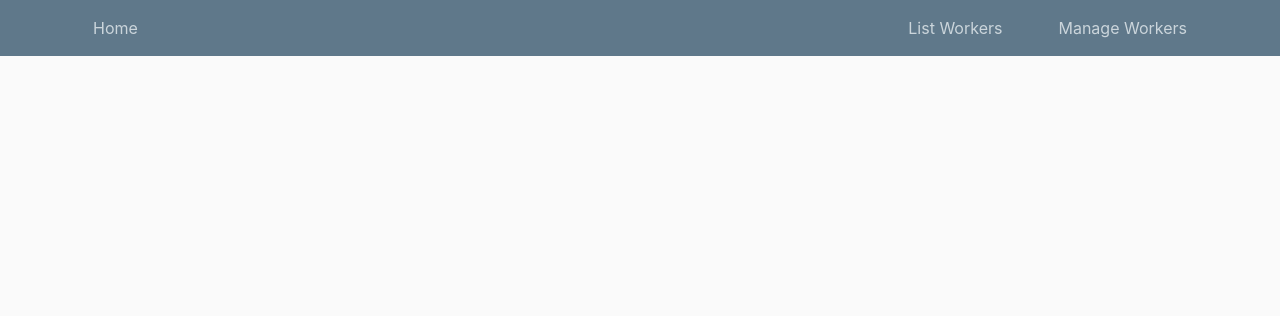
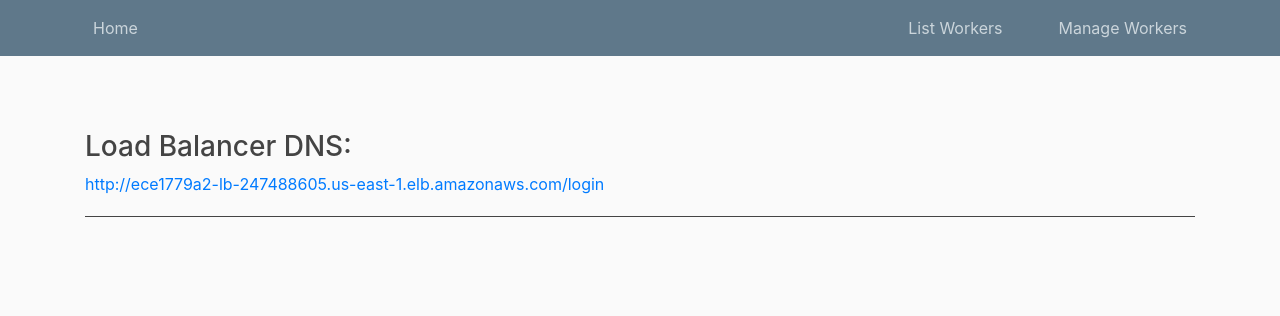
Before and after one commit to AnqiPang/ece1779-a2-managerapp, a Flask app: page /workers in a window 1280 px wide. Shown: the top 316 px of the page. Run offline with Flask 2, Linux system fonts and the light colour scheme; data that the repository does not hold is empty; some libraries are stand-ins or nearby versions.

Commit message:
show LB dns

```diff
--- a/webapp/templates/workerList.html
+++ b/webapp/templates/workerList.html
@@ -2,6 +2,13 @@
 {% block content %}
     <div class="spacer-50"></div>
     <section>
+
+      <div style="border-bottom: #444444 1px solid">
+        <h3>Load Balancer DNS:</h3>
+        <a href="http://ece1779a2-lb-247488605.us-east-1.elb.amazonaws.com/login">http://ece1779a2-lb-247488605.us-east-1.elb.amazonaws.com/login</a>
+        <div class="spacer-20"></div>
+      </div>
+      <div class="spacer-50"></div>
       {% for instance, cpu_chart, networkin_chart in charts %}
 
           <div class="row align-center">
```
Lines whose indentation alone changed are shown as unchanged.
